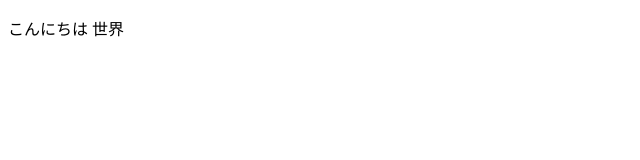
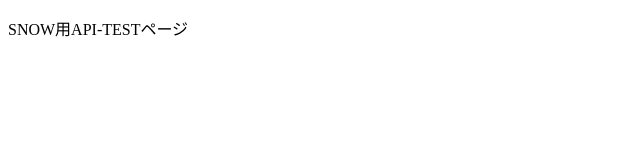
Before and after one commit to xuzhezzang/snow-test, a plain HTML site: page index.html in a window 1280 px wide. Shown: the full height of the page, 0-640 px from the left. Drawn offline with Linux system fonts and the light colour scheme.

Commit message:
Update index.html

```diff
--- a/index.html
+++ b/index.html
@@ -5,6 +5,6 @@
     <title>テスト サイト</title>
 </head>
 <body>
-    <p>こんにちは 世界</p>
+    <p>SNOW用API-TESTページ</p>
 </body>
 </html>
```
